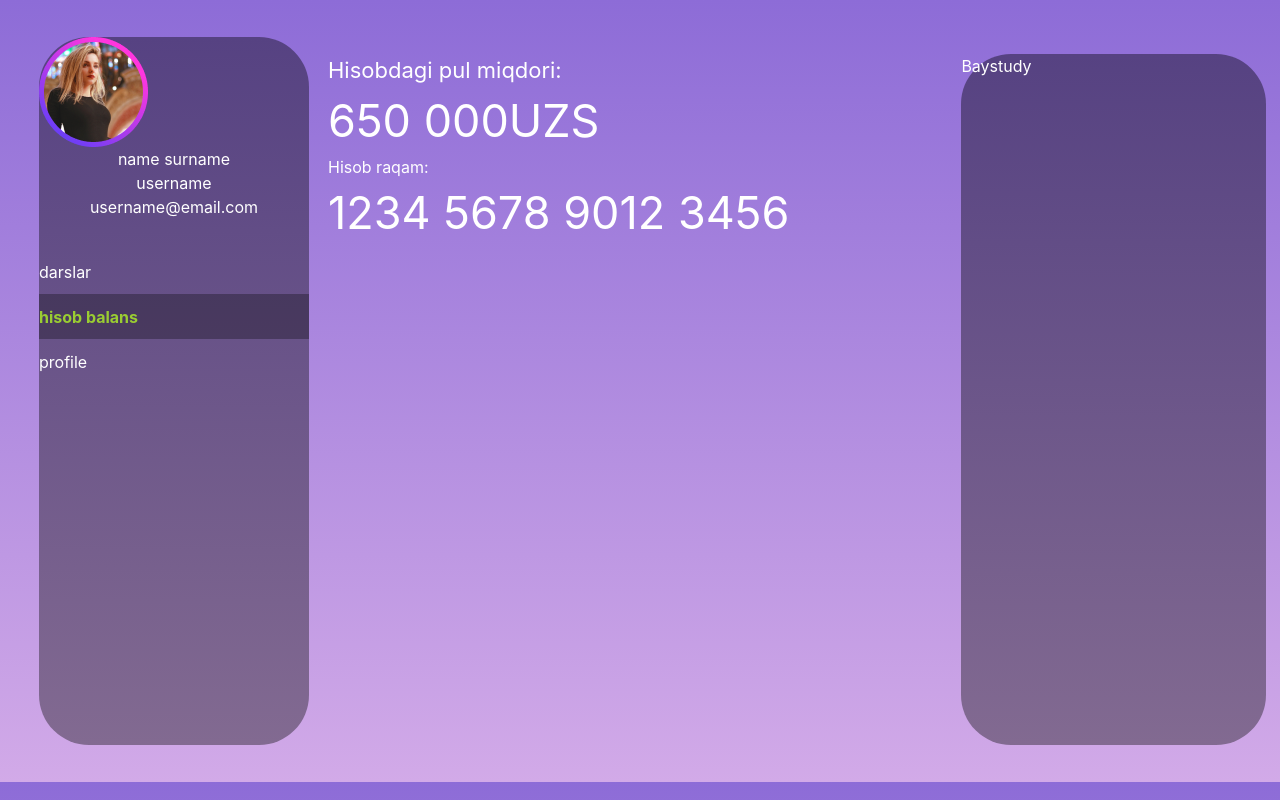
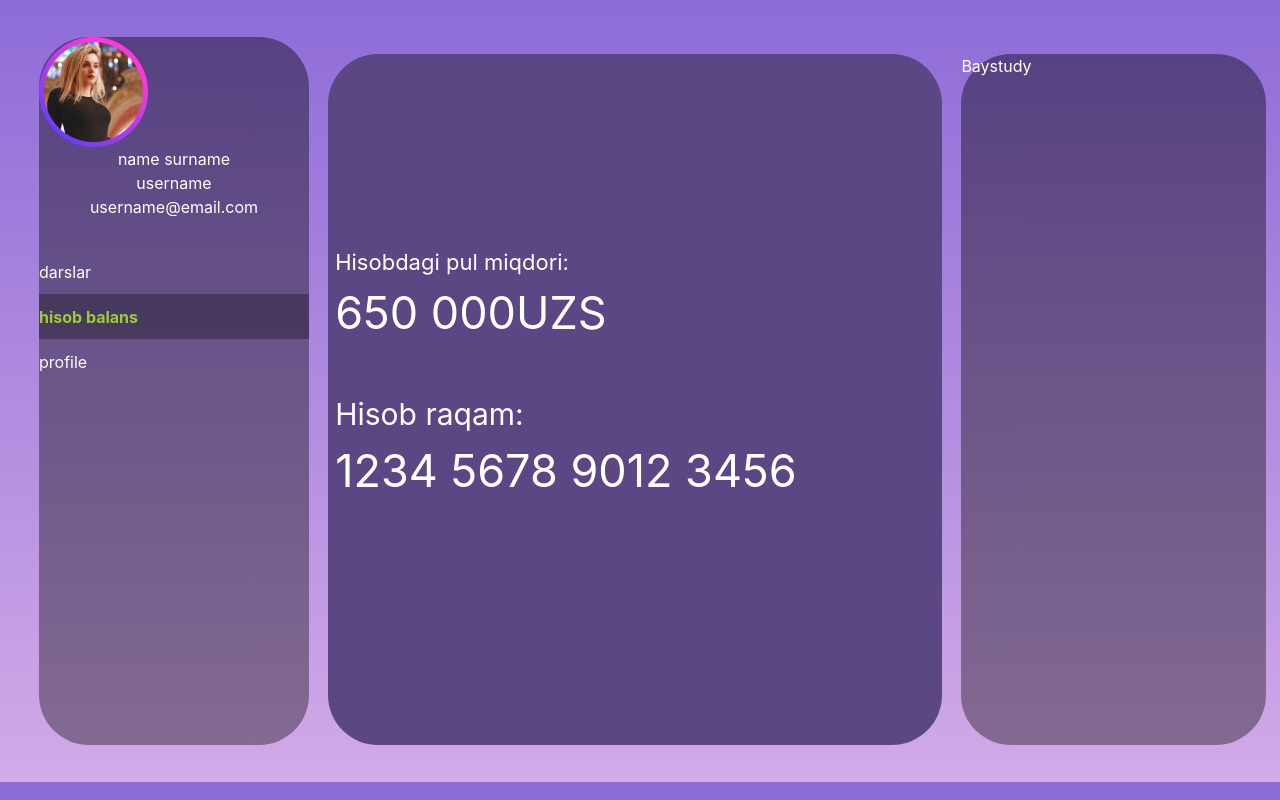
Before and after one commit to sohibjonabdialimov/Main-Project, a React (Vite) app: page /hisoblar in a window 1280 px wide. Built offline with nearby package versions, Linux system fonts and the light colour scheme.

Commit message:
hisoblar

```diff
--- a/src/MainRoute/Hisoblar.jsx
+++ b/src/MainRoute/Hisoblar.jsx
@@ -1,20 +1,27 @@
 import React from 'react'
 import Baystudy from '../sitebarRoute/Baystudy'
-let money =650000
-money=money.toString().replace(/\B(?=(\d{3})+(?!\d))/g, ' ')
-let hisobraqam=1234567890123456
-hisobraqam= hisobraqam.toString().replace(/\B(?=(\d{4})+(?!\d))/g, ' ')
+let money = 650000
+money = money.toString().replace(/\B(?=(\d{3})+(?!\d))/g, ' ')
+let hisobraqam = 1234567890123456
+hisobraqam = hisobraqam.toString().replace(/\B(?=(\d{4})+(?!\d))/g, ' ')
 function Hisoblar() {
     return (
-        <div className='main-page'>
-            <div className='fife'>
-                <p style={{fontSize:22}}>Hisobdagi pul miqdori:</p>
-                <p style={{fontSize:45}}>{money}UZS</p>
-                <p>Hisob raqam:</p>
-                <p style={{fontSize:45}}>{hisobraqam}</p>
+        <div className="main-page" >
+            <div className="w100">
+                <div
+                    className="fife main-content">
+                    <div className='hisoblar'>
+                        <h2 style={{ fontSize: 22 }}>Hisobdagi pul miqdori:</h2>
+                        <p style={{ fontSize: 45 }}>{money}UZS</p>
+                        <h2>Hisob raqam:</h2>
+                        <p style={{ fontSize: 45 }}>{hisobraqam}</p>
+                    </div>
+                </div>
             </div>
+
             <Baystudy />
         </div>
+
     )
 }
 
--- a/src/MainRoute/style.css
+++ b/src/MainRoute/style.css
@@ -6,11 +6,13 @@
   padding-top: 17px;
   border-radius: 50px;
 }
+
 .main-page {
   display: flex;
   gap: 19px;
   padding-top: 17px;
 }
+
 .search-main {
   width: 100%;
   padding: 15px 28px;
@@ -26,16 +28,46 @@
   outline: none;
   margin-bottom: 20px;
 }
-.search-main::placeholder{
+
+.search-main::placeholder {
   color: #fff;
 }
-.search-div{
+
+.search-div {
   position: relative;
 }
-.search-div img{
+
+.search-div img {
   display: block;
   position: absolute;
   top: 50%;
   transform: translateY(-80%);
   right: 20px;
 }
+
+
+
+
+
+
+
+
+
+
+
+
+
+.hisoblar {
+  padding-top: 130px;
+  width: 600px;
+  height: 202px;
+}
+
+.hisoblar h2 {
+  font-size: 30px;
+  margin-top: 45px;
+}
+
+.hisoblar p {
+  font-size: 35px;
+}
```
